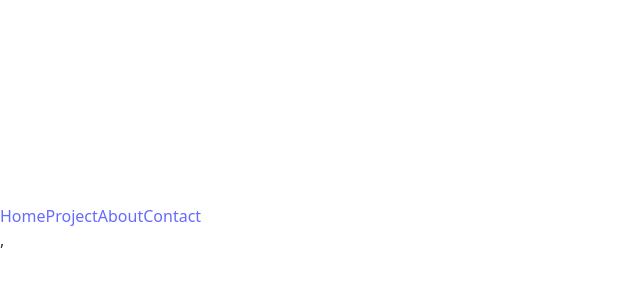
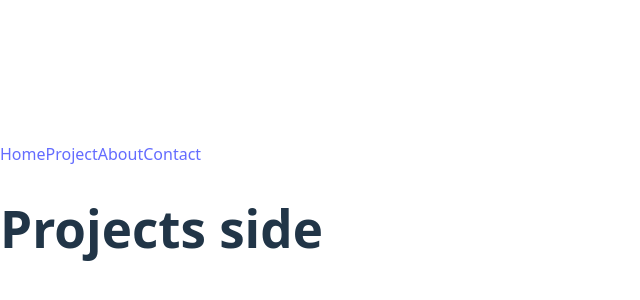
Before and after one commit to bertramwegener/bertramwegener.github.io, a React (Vite) app: page /project in a window 1280 px wide. Shown: the part 172-472 px from the top of the page, without its empty margins (0-640 px from the left). Built offline with nearby package versions, Linux system fonts and the light colour scheme.

Commit message:
Projects side fix

```diff
--- a/src/App.jsx
+++ b/src/App.jsx
@@ -12,7 +12,7 @@ function App() {
 
       <Routes>
         <Route path="/" element={<Home />} />
-        <Route path="/projects" element={<Projects />} />
+        <Route path="/project" element={<Projects />} />
         <Route path="/about" element={<About />} />
         <Route path="/contact" element={<Contact />} />
       </Routes>
--- a/src/main.jsx
+++ b/src/main.jsx
@@ -2,7 +2,7 @@ import { StrictMode } from 'react'
 import { createRoot } from 'react-dom/client'
 import './index.css'
 import App from './App.jsx'
-import { BrowserRouter } from 'react-router-dom'
+import { BrowserRouter } from 'react-router'
 
 createRoot(document.getElementById('root')).render(
   <BrowserRouter >
```
